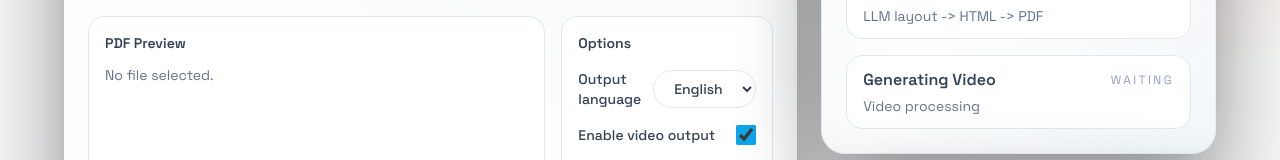
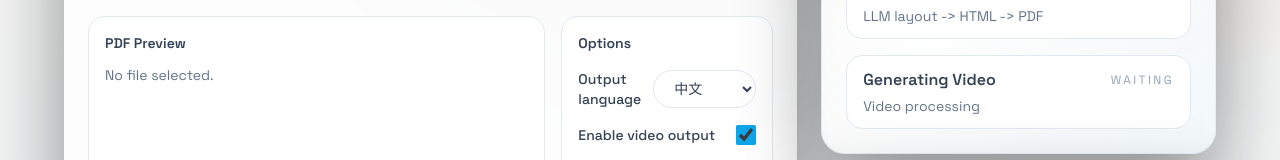
Before and after one commit to ljie-PI/Paper2Video, a Next.js app: page / in a window 1280 px wide. Shown: the part 472-632 px from the top of the page. Built offline with nearby package versions, Linux system fonts and the light colour scheme.

Commit message:
Set default output language to Chinese

```diff
--- a/app/page.tsx
+++ b/app/page.tsx
@@ -74,7 +74,7 @@ export default function HomePage() {
   const [enableVideo, setEnableVideo] = useState(true);
   const [voiceClone, setVoiceClone] = useState(false);
   const [ttsSpeed, setTtsSpeed] = useState(1);
-  const [outputLanguage, setOutputLanguage] = useState<'en' | 'zh'>('en');
+  const [outputLanguage, setOutputLanguage] = useState<'en' | 'zh'>('zh');
   const [dragActive, setDragActive] = useState(false);
   const [job, setJob] = useState<JobRecord | null>(null);
   const [outputSnapshot, setOutputSnapshot] = useState<JobRecord | null>(null);
```
